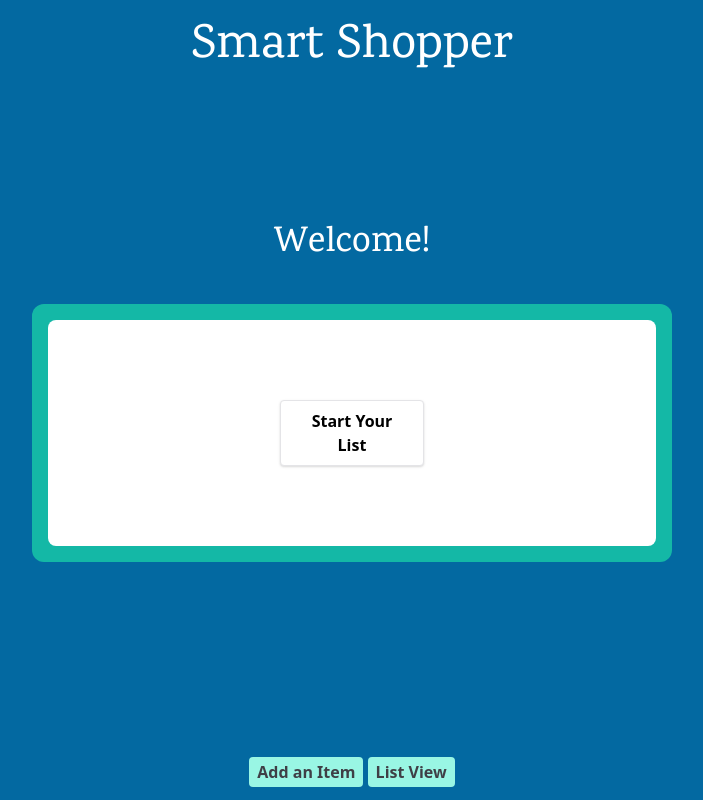
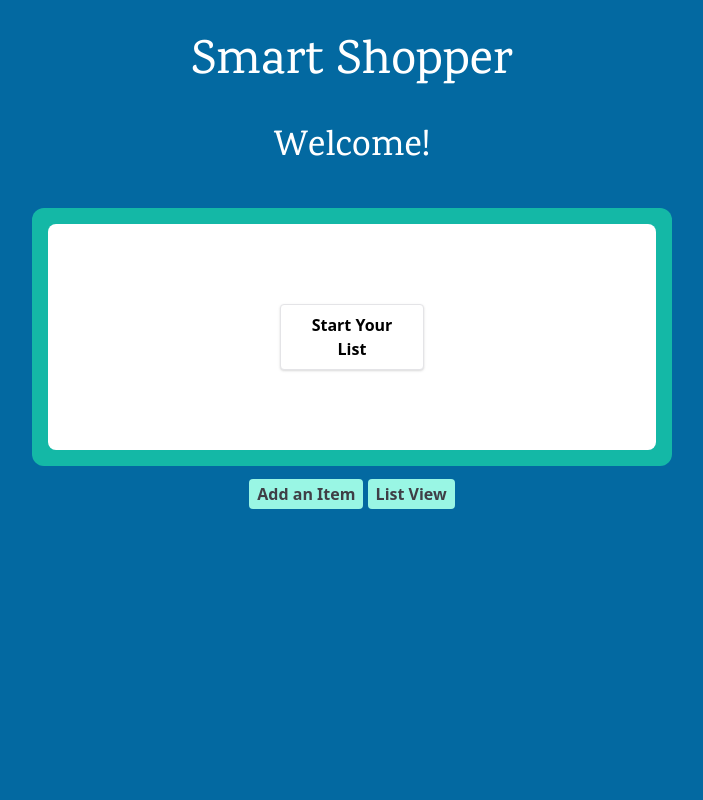
Before and after one commit to the-collab-lab/tcl-36-smart-shopping-list, a React (Create React App) app: page /listView in a window 1280 px wide. Shown: the whole page, without its empty margins (288-991 px from the left). Built offline with nearby package versions, Linux system fonts and the light colour scheme; no server answers; the database is empty; sample sign-in values are in the browser's storage.

Commit message:
transfered more css to tailwind, sticky header and footer, updated logic for empty group, added toggle list view

```diff
--- a/src/components/Header.jsx
+++ b/src/components/Header.jsx
@@ -2,7 +2,7 @@ import React from 'react';
 
 const Header = () => {
   return (
-    <header className="mx-auto mb-32">
+    <header className="sticky top-0 mx-auto my-4">
       <h2 className="text-center bg-sky-700 font-Karma text-white text-5xl p-6">
         Smart Shopper
       </h2>
--- a/src/components/Home.jsx
+++ b/src/components/Home.jsx
@@ -63,11 +63,11 @@ function Home() {
         </button>
         <div>
           <p className="mt-10 mb-4 text-2xl">
-            Join an existing list by entering its three-word token.
+            Join an existing list by using its three-word token.
           </p>
         </div>
         <label className="text-xl" htmlFor="userToken">
-          Enter List Token:
+          Enter Token:
         </label>
         <input
           type="text"
--- a/src/components/ListLayout.jsx
+++ b/src/components/ListLayout.jsx
@@ -142,7 +142,7 @@ const ListLayout = ({ items, localToken }) => {
       <Toaster />
       <div className="mx-auto w-1/2">
         {/* search and save features */}
-        <div className="fixed top-20 flex py-2 px-12 bg-white rounded-3xl border-8 border-blue-500 text-gray-600 focus-within:text-gray-400">
+        <div className="top-20 flex py-2 px-12 bg-white rounded-3xl border-8 border-blue-500 text-gray-600 focus-within:text-gray-400">
           <div className="flex flex-col">
             <label htmlFor="purchasede" className="text-gray-500">
               Check items you have purchased today
@@ -216,22 +216,24 @@ const ListLayout = ({ items, localToken }) => {
                   </h1>
                   <p className="text-gray-500">{group.sublabel}</p>
                 </div>
+                {
+                  //this only checks if the group has any items
+                  itemsGrouped.length > 0 ? (
+                    <details open>
+                      <summary className="text-gray-500">Toggle List</summary>
                       <table className="table-fixed text-center mx-auto">
                         <thead>
-                    <th className="w-8 py-4 text-m text-gray-600">purchased</th>
-                    <th className="w-72 py-4 text-m text-gray-600">
-                      item name
-                    </th>
-                    <th className="py-4 text-m text-gray-600">delete</th>
+                          <th className="w-64 p-4 text-gray-600">item name</th>
+                          <th className="w-8 p-4 text-gray-600">purchased</th>
+                          <th className="w-8 p-4 text-gray-600">delete</th>
                         </thead>
                         <tbody>
                           {
-                      //this only checks if the group has any items
-                      itemsGrouped.length > 0 ? (
                             //the matching group items are mapped together in the section they belong
                             itemsGrouped.map((item, idx) => {
                               return (
                                 <tr className="h-8">
+                                  <td>{`${item.itemName}`}</td>
                                   <td>
                                     <input
                                       type="checkbox"
@@ -241,16 +243,20 @@ const ListLayout = ({ items, localToken }) => {
                                       }
                                       name={item.id}
                                       aria-label={item.itemName}
-                                  disabled={isWithin24hours(item.purchasedDate)} //if item was bought within 24 hours gap it should be disabled
+                                      disabled={isWithin24hours(
+                                        item.purchasedDate,
+                                      )} //if item was bought within 24 hours gap it should be disabled
                                     />
                                   </td>
-                              <td>{`${item.itemName}`}</td>
                                   <td>
                                     <button
                                       aria-label={`delete ${item.id} button`}
                                       className="bg-blue-500 hover:bg-blue-700 text-white font-bold p-1 rounded"
                                       onClick={() =>
-                                    deleteButtonPressed(item.id, item.itemName)
+                                        deleteButtonPressed(
+                                          item.id,
+                                          item.itemName,
+                                        )
                                       }
                                     >
                                       <RiDeleteBin6Fill />
@@ -259,12 +265,16 @@ const ListLayout = ({ items, localToken }) => {
                                 </tr>
                               );
                             })
-                      ) : (
-                        <p>No items in this category</p>
-                      )
                           }
                         </tbody>
                       </table>
+                    </details>
+                  ) : (
+                    <p className="text-gray-500">
+                      No items needed in this time frame
+                    </p>
+                  )
+                }
               </section>
             );
           })
--- a/src/components/Navigation.jsx
+++ b/src/components/Navigation.jsx
@@ -1,10 +1,9 @@
 import React from 'react';
 import { NavLink } from 'react-router-dom';
-import { navButtonStyles } from '../configuration';
 
 export default function Navigation() {
   return (
-    <nav style={navButtonStyles}>
+    <nav className="sticky bottom-0 text-center py-4 bg-sky-700">
       <NavLink
         to="/addItemView"
         style={({ isActive }) => ({ fontWeight: isActive ? '800' : '' })}
--- a/src/configuration.js
+++ b/src/configuration.js
@@ -56,13 +56,3 @@ export const itemStatusGroups = [
     colorClass: 'bg-white border-8 border-gray-500',
   },
 ];
-
-//TODO remove this from Navigatio component and replace with Tailwind classes
-export const navButtonStyles = {
-  position: 'fixed',
-  bottom: '0',
-  width: '100%',
-  textAlign: 'center',
-  backgroundColor: '#0369a1',
-  padding: '1rem',
-};
```
Lines whose indentation alone changed are shown as unchanged.
